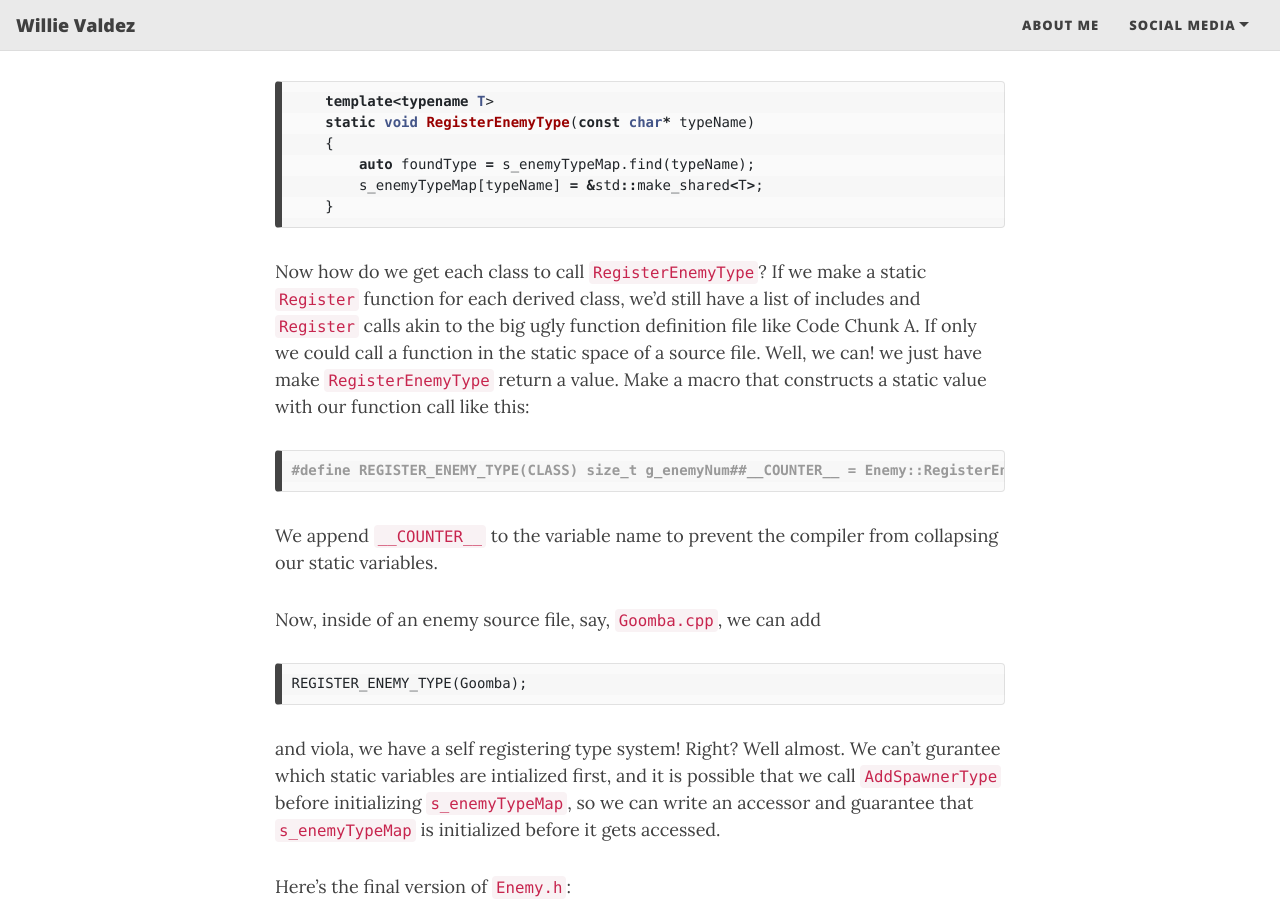
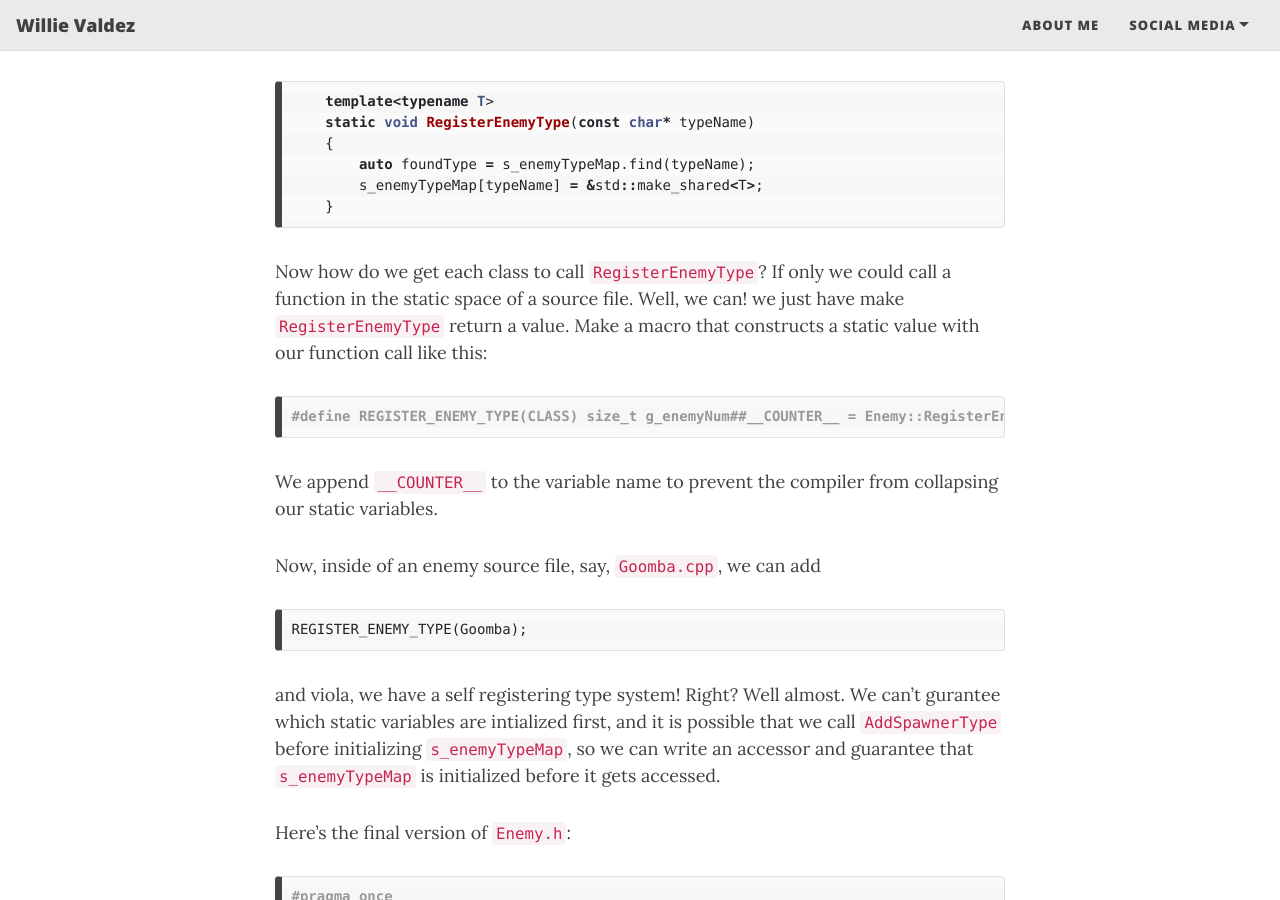
Before and after one commit to g2valdez/willievaldez.github.io, a Jekyll site: the page built from _posts/2020-10-04-AutomaticRegistration.md, in a window 1280 px wide and 900 px high, scrolled down 2264 px. Built offline with Jekyll 4.4.1, drawn with Linux system fonts in a browser that asks for light colours; nearby versions of some CDN libraries; some of the changed text lies outside the part shown.

Commit message:
more tweaks to static registration post

````diff
--- a/_posts/2020-10-04-AutomaticRegistration.md
+++ b/_posts/2020-10-04-AutomaticRegistration.md
@@ -83,7 +83,7 @@ Wouldn't it be cool if each derived Enemy class could register itself to s_enemy
     }
 ```
 
-Now how do we get each class to call `RegisterEnemyType`? If we make a static `Register` function for each derived class, we'd still have a list of includes and `Register` calls akin to the big ugly function definition file like Code Chunk A. If only we could call a function in the static space of a source file. Well, we can! we just have make  `RegisterEnemyType` return a value. Make a macro that constructs a static value with our function call like this:
+Now how do we get each class to call `RegisterEnemyType`? If only we could call a function in the static space of a source file. Well, we can! we just have make  `RegisterEnemyType` return a value. Make a macro that constructs a static value with our function call like this:
 ```cpp
 #define REGISTER_ENEMY_TYPE(CLASS) size_t g_enemyNum##__COUNTER__ = Enemy::RegisterEnemyType<CLASS>(#CLASS)
 ```
````
Also changed, not shown: other parts of _posts/2020-10-04-AutomaticRegistration.md (+1 -1 lines).
